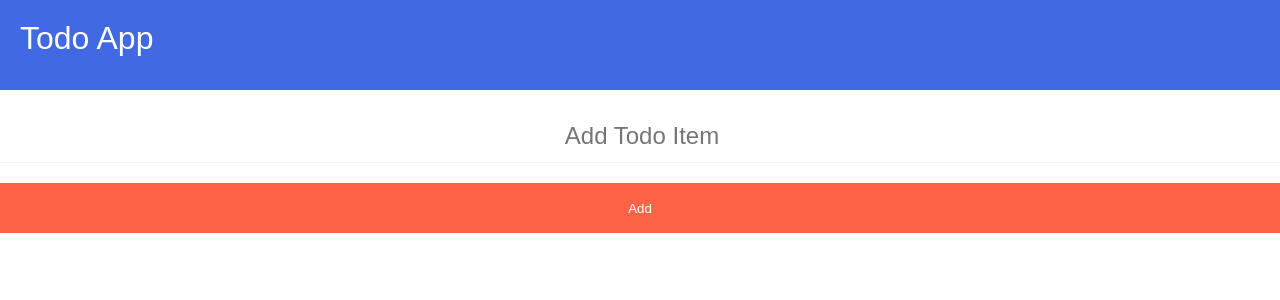
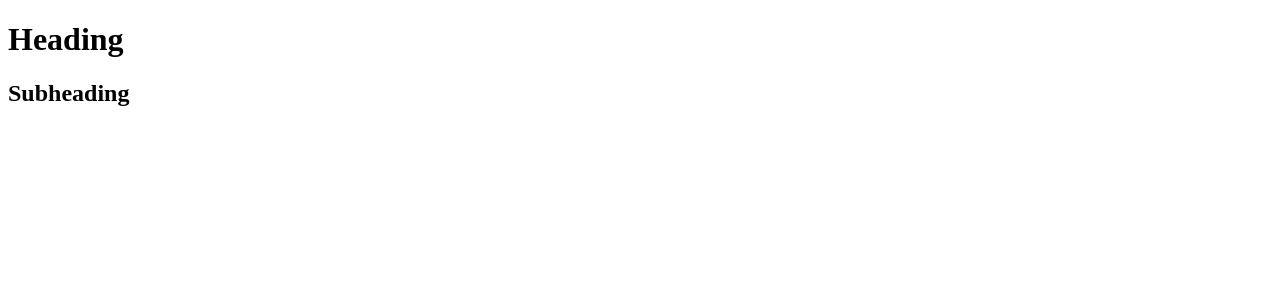
Before and after one commit to AmirTaki/React-JS-Tutorial-For-Beginners, a React (Create React App) app in the folder myproject/: page / in a window 1280 px wide. Shown: the top 300 px of the page. Built offline with nearby package versions, Linux system fonts and the light colour scheme.

Commit message:
Fragments In React

```diff
--- a/myproject/src/App.js
+++ b/myproject/src/App.js
@@ -1,29 +1,13 @@
 // import logo from './logo.svg';
-import './App.css';
-import Header from './components/Header';
-import Form from './components/Form';
-import { useState } from 'react';
-import TodoList from './components/TodoList';
+// import './App.css';
+import FragmentComponent from './components/FragmentComponent';
+
 
 function App() {
-  const [todo, setTodo]  =  useState ('')
-  const [todoList, setTodoList] = useState([])
+
   return (
     <div className="App">
-      {/* header */}
-      <Header/>
-      {/* form */}
-      <Form
-        todo = {todo}
-        setTodo = {setTodo}
-        todoList = {todoList}
-        setTodoList = {setTodoList}
-      />
-      {/* todo list */}
-      <TodoList
-        todoList = {todoList}
-        setTodoList = {setTodoList}
-      />
+      <FragmentComponent />
     </div>
   );
 }
--- a/myproject/src/components/Form.js
+++ /dev/null
@@ -1,35 +0,0 @@
-import style from "./style.module.css"
-import shortid from "shortid"
-
-const Form = ({todo, setTodo, todoList, setTodoList}) => {
-
-    const handeChange = (e) => {
-        setTodo(e.target.value)
-    }
-    const handleSubmit = (e)=>{
-        e.preventDefault();
-        setTodoList([...todoList, {name : todo, id : shortid.generate()}])
-        setTodo('')
-    }
-    return(
-        <div className={style.todoform}>
-            <form onSubmit={handleSubmit}>
-                <input
-                    value = {todo}
-                    onChange={handeChange}
-                    className={style.todoinput}
-                    placeholder="Add Todo Item"
-                >
-                </input>
-                <button
-                    className={style.todobutton}
-                    type = "submit"
-                >
-                    Add
-                </button>
-            </form>
-        </div>
-    )
-}
-
-export default Form
--- /dev/null
+++ b/myproject/src/components/FragmentComponent.js
@@ -0,0 +1,21 @@
+import React from "react";
+
+const FragmentComponent = () => {
+    return (
+        <>
+            <h1>Heading</h1>
+            <h2>Subheading</h2>
+        </>
+        )
+}
+export default FragmentComponent ;
+
+
+/*
+<React.Fragment>
+    <h1>Heading</h1>
+    <h2>Subheading</h2>
+</React.Fragment>
+
+
+*/
--- a/myproject/src/components/Header.js
+++ /dev/null
@@ -1,9 +0,0 @@
-import style from "./style.module.css"
-const Header = () => {
-    return (
-        <div className = {style.header}>
-            Todo App
-        </div>
-    )
-}
-export default Header
--- a/myproject/src/components/Todo.js
+++ /dev/null
@@ -1,19 +0,0 @@
-import style from "./style.module.css"
-
-const Todo = ({todoItem, todoList, setTodoList}) => {
-
-    const deleteTodo = () => {
-       const listNew =  todoList.filter((item) => (item.id !== todoItem.id))
-        setTodoList(listNew)
-    }
-    return (
-        <>
-            <div className={style.todoItem}>
-                <h3 className={style.todoname}>{todoItem.name}</h3>
-                <button onClick={deleteTodo} className={style.deletebutton}>Done</button>
-            </div>
-        </>
-    )
-}
-
-export default Todo ;
--- a/myproject/src/components/TodoList.js
+++ /dev/null
@@ -1,18 +0,0 @@
-import Todo from "./Todo"
-
-const TodoList = ({todoList, setTodoList}) => {
-    return (
-        <>
-            {todoList.map((todoItem, index) => (
-                <Todo
-                    key = {todoItem.id}
-                    todoItem = {todoItem}
-                    todoList = {todoList}
-                    setTodoList = {setTodoList}
-                />
-            ))}
-        </>
-    )
-}
-
-export default TodoList
--- a/myproject/src/components/style.module.css
+++ /dev/null
@@ -1,56 +0,0 @@
-body {
-    margin: 0;
-    font-family: sans-serif;
-}
-.header {
-    background-color: royalblue;
-    height: 50px;
-    font-size: 2em;
-    color:#fff;
-    padding: 20px
-}
-
-.todoform {
-    width: 100%;
-    margin: auto;
-    margin-top: 20px;
-}
-
-.todoinput{
-    width : 100%;
-    border:none;
-    border-bottom:  1px solid whitesmoke;
-    text-align: center;
-    height: 50px;
-    font-size: 1.5em;
-}
-
-.todobutton{
-    width : 100%;
-    border: none;
-    height: 50px;
-    background-color :tomato;
-    font-family: 1.2em;
-    color:white;
-    margin-top: 20px ;
-}
-
-.todoItem {
-    margin: auto;
-    border : 2px solid whitesmoke;
-    padding: 20px;
-    margin-top: 20px;
-}
-
-.todoname{
-
-}
-
-.deletebutton{
-    border: none;
-    height: 50px;
-    background-color :tomato;
-    width: 100px;
-    border-radius: 2px;
-    color:white;
-}
```
